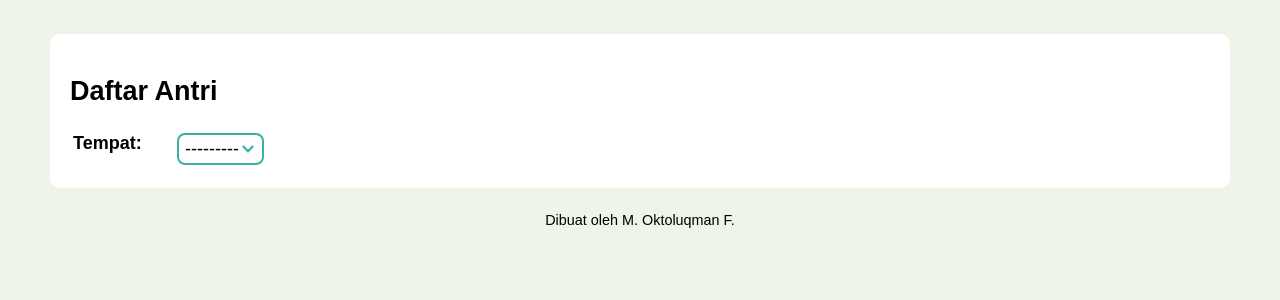
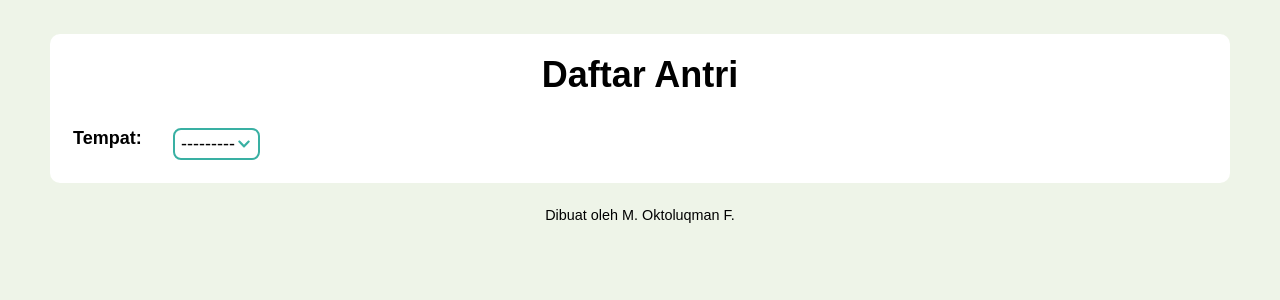
Before and after one commit to lepiku/praktekiin, a Django app: template antri/templates/antri/daftar-antri.html in a window 1280 px wide. Shown: the part 64-364 px from the top of the page. Run offline with Django 3.2, Linux system fonts and the light colour scheme; the template is opened without the code that fills it: values that come from a table or form of the project are taken from there, others are empty; some web fonts are replaced.

Commit message:
daftar antri hari lain in-table scroll

```diff
--- a/antri/static/antri/css/daftar-antri.css
+++ b/antri/static/antri/css/daftar-antri.css
@@ -1,19 +1,24 @@
 #tr-waktu, #tr-tanggal, #tr-pasien {
   display: none;
 }
-.pesan th {
+#out-table {
+  table-layout: fixed;
+  width: 100%;
+}
+#out-table th {
+  width: 96px;
   vertical-align: top;
   text-align: left;
 }
-#tr-tempat > th {
-  width: 100px;
+.scroll {
+  overflow-x: auto;
 }
 #in-table {
   border-collapse: separate;
   border-spacing: 6px;
 }
-#in-table th, #in-table td {
-  width: 64px;
+#in-table td {
+  min-width: 64px;
   padding: 8px;
   text-align: center;
 }
@@ -32,3 +37,10 @@
   padding: 0;
   list-style: none;
 }
+@media (max-width: 600px) {
+  #out-table th {
+    width: 72px;
+  }
+  #in-table td {
+    min-width: 54px;
+  }
--- a/antri/templates/antri/ajax/waktu.html
+++ b/antri/templates/antri/ajax/waktu.html
@@ -1,4 +1,3 @@
-<div>
 <table id="in-table">
   <tbody>
     <tr>
@@ -19,4 +18,3 @@
     {% endfor %}
   </tbody>
 </table>
-</div>
--- a/antri/templates/antri/daftar-antri.html
+++ b/antri/templates/antri/daftar-antri.html
@@ -8,9 +8,11 @@
 {% block content %}
 <div class="card pesan">
   <form method="POST" href="{% url 'antri:daftar-antri' %}">
-    <h2>Daftar Antri</h2>
+    <div id="title">
+      <h1>Daftar Antri</h1>
+    </div>
     {% csrf_token %}
-    <table>
+    <table id="out-table">
       <tbody>
         <tr id="tr-tempat">
           <th>Tempat:</th>
@@ -18,12 +20,12 @@
         </tr>
         <tr id="tr-waktu">
           <th>Waktu:</th>
-          <td id="td-waktu"></td>
+          <td><div id="td-waktu" class="scroll"></div></td>
           {{ form.jadwal }}
         </tr>
         <tr id="tr-tanggal">
           <th>Tanggal:</th>
-          <td id="td-tanggal"></td>
+          <td><div id="td-tanggal" class="scroll"></div></td>
           {{ form.tanggal }}
         </tr>
         <tr id="tr-pasien">
```
Lines whose indentation alone changed are shown as unchanged.
